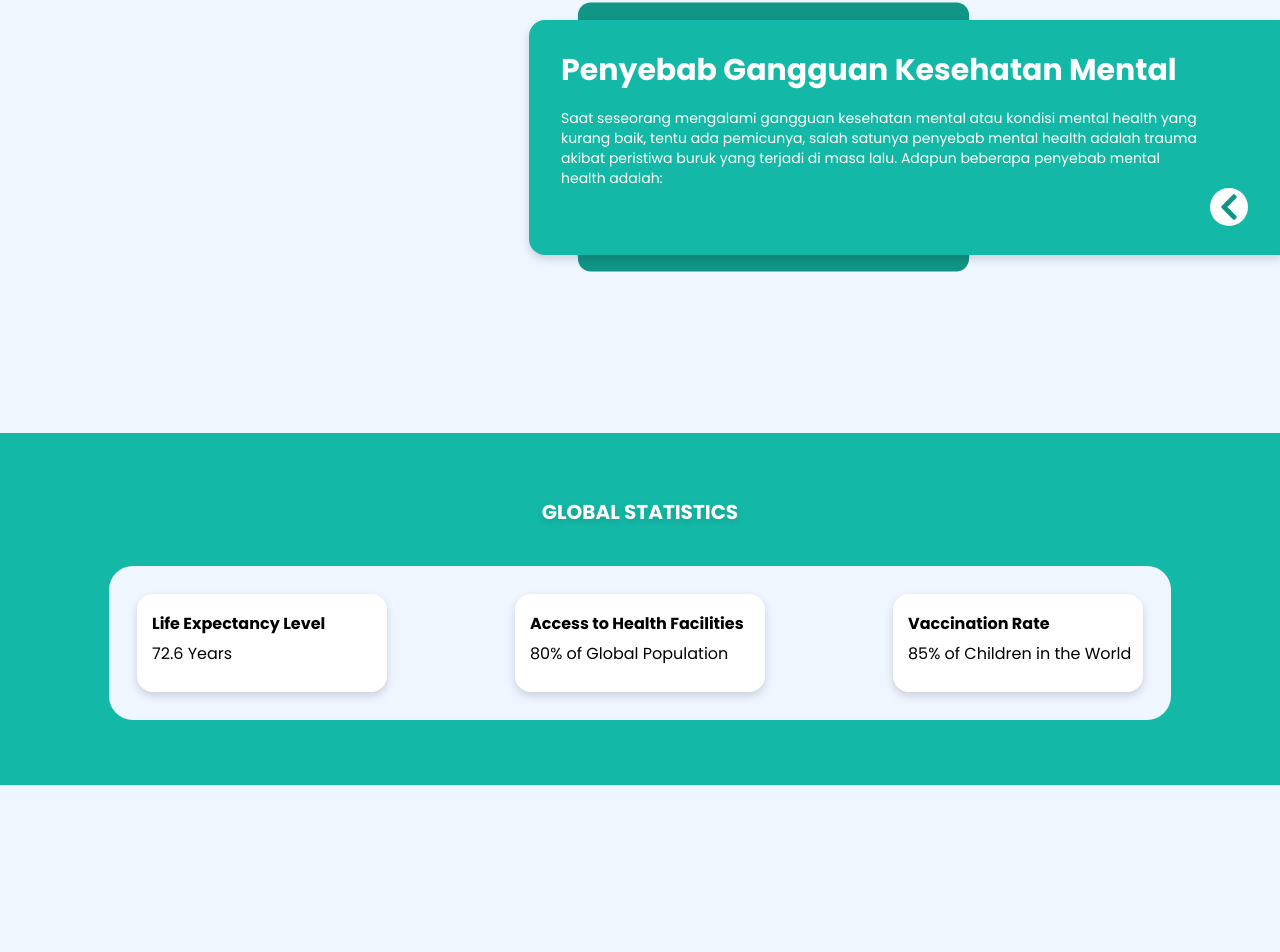
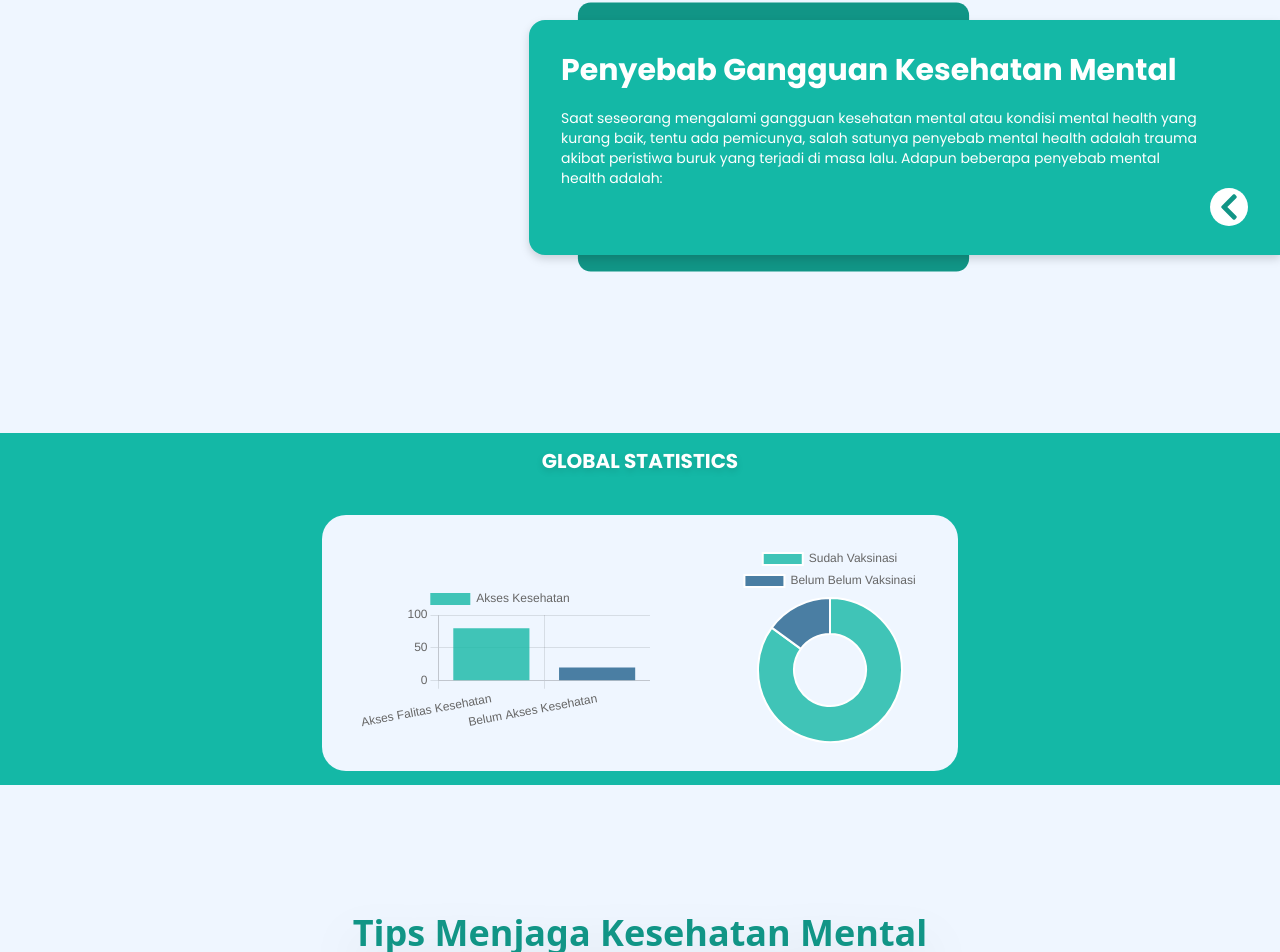
Before and after one commit to Alif1507/SEFEST25WEBDEV_El-Gus, a React (Vite) app: page / in a window 1280 px wide. Shown: the part 1954-2906 px from the top of the page. Before the commit the page ends 2739 px from the top, so only its background shows below. Built offline with nearby package versions, Linux system fonts and the light colour scheme.

Commit message:
added Statistic

```diff
--- a/package.json
+++ b/package.json
@@ -12,10 +12,14 @@
   "dependencies": {
     "@tailwindcss/vite": "^4.0.0",
     "aos": "^2.3.4",
+    "chart.js": "^4.4.7",
+    "framer-motion": "^12.0.6",
     "react": "^18.3.1",
     "react-animate-on-scroll": "^2.1.9",
+    "react-chartjs-2": "^5.3.0",
     "react-dom": "^18.3.1",
     "react-icons": "^5.4.0",
+    "react-router": "^7.1.3",
     "styled-components": "^6.1.14",
     "tailwindcss": "^4.0.0"
   },
--- a/src/App.jsx
+++ b/src/App.jsx
@@ -2,7 +2,9 @@ import Navbar from "./Navbar.jsx"
 import Hero from "./Hero.jsx"
 import Subhero from "./Subhero.jsx"
 import Penyebab from "./Penyebab.jsx";
+import Menjaga from "./Menjaga.jsx";
 import Statistic from "./Statistic.jsx";
+
 
 function App() {
   return (
@@ -12,6 +14,7 @@ function App() {
     <Subhero />
     <Penyebab />
     <Statistic />
+    <Menjaga />
     </>
   );
 }
--- /dev/null
+++ b/src/Menjaga.jsx
@@ -0,0 +1,70 @@
+function Menjaga() {
+  return (
+    <>
+      <div className="mt-32">
+        <div className="flex justify-center items-center w-screen">
+          <h1 className="text-hero text-4xl font-bold drop-shadow-2xl mb-16">
+            Tips Menjaga Kesehatan Mental
+          </h1>
+        </div>
+
+        <div>
+          <div>
+            <div>
+              <img src="" alt="" />
+            </div>
+          </div>
+          <div>
+            <div>
+              <img src="" alt="" />
+            </div>
+          </div>
+          <div>
+            <div>
+              <img src="" alt="" />
+            </div>
+          </div>
+        </div>
+
+        <div>
+          <div>
+            <div>
+              <img src="" alt="" />
+            </div>
+          </div>
+          <div>
+            <div>
+              <img src="" alt="" />
+            </div>
+          </div>
+          <div>
+            <div>
+              <img src="" alt="" />
+            </div>
+          </div>
+        </div>
+
+        <div>
+          <div>
+            <div>
+              <img src="" alt="" />
+            </div>
+          </div>
+          <div>
+            <div>
+              <img src="" alt="" />
+            </div>
+          </div>
+          <div>
+            <div>
+              <img src="" alt="" />
+            </div>
+          </div>
+        </div>
+
+      </div>
+    </>
+  );
+}
+
+export default Menjaga;
--- a/src/Penyebab.jsx
+++ b/src/Penyebab.jsx
@@ -19,12 +19,12 @@ function Penyebab() {
         kiri={true}
         head="Penyebab Gangguan Kesehatan Mental"
         subhead="Saat seseorang mengalami gangguan kesehatan mental atau kondisi mental health yang kurang baik, tentu ada pemicunya, salah satunya penyebab mental health adalah trauma akibat peristiwa buruk yang terjadi di masa lalu. Adapun beberapa penyebab mental health adalah:"
-        satu="Riwayat gangguan kesehatan jiwa dalam keluarga atau faktor genetik."
-        dua="Tinggal di lingkungan perumahan yang tidak sehat"
-        tiga="adanya riwayat kekerasan seksual,fisik, atau bentuk pelechan lainnya"
-        empat="Korban diskriminasi dab stigma"
-        lima="Terangsingkan atau terisolasi secara sosial atau merasa kesepian"
-        enam="Stress berat dalam jangka waktu lama"
+        satu="Sulit fokus dan berkonsentrasi"
+        dua="Kesulitan dalam mengatasi stres atau masalah sehari-hari."
+        tiga="Mudah emosi secara berlebihan dan rentan melakukan kekerasan."
+        empat="Menarik diri dari aktivitas sosial."
+        lima="Kehilangan minat untuk melakukan aktivitas yang awalnya disukai."
+        enam="Muncul pikiran untuk menyakiti diri sendiri (self harm) atau orang lain."
       />
     </>
   );
--- a/src/Statistic.jsx
+++ b/src/Statistic.jsx
@@ -17,10 +17,8 @@ function Statistic () {
       <h1 className="poppins font-bold drop-shadow-md text-xl text-center text-white">GLOBAL STATISTICS</h1>
     </div>
 
-    <div className="flex flex-row mx-20 gap-32 abu p-7 rounded-3xl">
-      <Scard head="Life Expectancy Level" sub="72.6 Years" />
-      <Scard head="Access to Health Facilities" sub="80% of Global Population" />
-      <Scard head="Vaccination Rate" sub="85% of Children in the World" />
+    <div className="flex flex-row mx-20 abu p-7 h-64 w-auto rounded-3xl">
+      <Scard />
     </div>
     </div>
  </>)
--- /dev/null
+++ b/src/components/Countup.jsx
@@ -0,0 +1,85 @@
+import { useEffect, useRef } from "react";
+import { useInView, useMotionValue, useSpring } from "framer-motion";
+
+export default function Countup({
+  to,
+  from = 0,
+  direction = "up",
+  delay = 0,
+  duration = 2, // Duration of the animation in seconds
+  className = "",
+  startWhen = true,
+  separator = "",
+  onStart,
+  onEnd,
+}) {
+  const ref = useRef(null);
+  const motionValue = useMotionValue(direction === "down" ? to : from);
+
+  // Calculate damping and stiffness based on duration
+  const damping = 20 + 40 * (1 / duration); // Adjust this formula for finer control
+  const stiffness = 100 * (1 / duration);   // Adjust this formula for finer control
+
+  const springValue = useSpring(motionValue, {
+    damping,
+    stiffness,
+  });
+
+  const isInView = useInView(ref, { once: true, margin: "0px" });
+
+  // Set initial text content to the initial value based on direction
+  useEffect(() => {
+    if (ref.current) {
+      ref.current.textContent = String(direction === "down" ? to : from);
+    }
+  }, [from, to, direction]);
+
+  // Start the animation when in view and startWhen is true
+  useEffect(() => {
+    if (isInView && startWhen) {
+      if (typeof onStart === "function") {
+        onStart();
+      }
+
+      const timeoutId = setTimeout(() => {
+        motionValue.set(direction === "down" ? from : to);
+      }, delay * 1000);
+
+      const durationTimeoutId = setTimeout(() => {
+        if (typeof onEnd === "function") {
+          onEnd();
+        }
+      }, delay * 1000 + duration * 1000);
+
+      return () => {
+        clearTimeout(timeoutId);
+        clearTimeout(durationTimeoutId);
+      };
+    }
+  }, [isInView, startWhen, motionValue, direction, from, to, delay, onStart, onEnd, duration]);
+
+  // Update text content with formatted number on spring value change
+  useEffect(() => {
+    const unsubscribe = springValue.on("change", (latest) => {
+      if (ref.current) {
+        const options = {
+          useGrouping: !!separator,
+          minimumFractionDigits: 0,
+          maximumFractionDigits: 0,
+        };
+
+        const formattedNumber = Intl.NumberFormat("en-US", options).format(
+          latest.toFixed(0)
+        );
+
+        ref.current.textContent = separator
+          ? formattedNumber.replace(/,/g, separator)
+          : formattedNumber;
+      }
+    });
+
+    return () => unsubscribe();
+  }, [springValue, separator]);
+
+  return <span className={`${className}`} ref={ref} />;
+}
--- a/src/components/Gcard.jsx
+++ b/src/components/Gcard.jsx
@@ -9,7 +9,7 @@ function Gcard({ head, subhead, satu, dua, tiga, empat, lima, enam, kiri }) {
   }
   return (
     <>
-      <div data-aos="zoom-out-right"
+      <div data-aos={`${kiri? 'fade-left' : 'fade-right'}`}
         className={`flex ${
           kiri ? "flex-row-reverse" : "flex-row"
         } items-center justify-between ${kiri ? "ml-10" : "mr-10"}`}
--- a/src/components/Scard.jsx
+++ b/src/components/Scard.jsx
@@ -1,22 +1,83 @@
-import AOS from "aos"
-import 'aos/dist/aos.css';
+import AOS from "aos";
+import "aos/dist/aos.css";
 import { useEffect } from "react";
+import { Bar, Doughnut, Line } from "react-chartjs-2";
+// Import required components from Chart.js
+import {
+  Chart as ChartJS,
+  LineElement,
+  PointElement,
+  ArcElement,
+  CategoryScale,
+  LinearScale,
+  BarElement,
+  Title,
+  Tooltip,
+  Legend,
+} from "chart.js";
 
-function Scard ({head, sub}) {
+ChartJS.register(
+  CategoryScale,
+  LineElement,
+  LinearScale,
+  PointElement,
+  ArcElement,
+  BarElement,
+  Title,
+  Tooltip,
+  Legend
+);
+
+function Scard() {
   useEffect(() => {
     AOS.init({
       duration: 500,
-      easing: 'ease-in-out',
-      once: false
-    })
-  })
+      easing: "ease-in-out",
+      once: false,
+    });
+  });
 
-  return (<>
-    <div data-aos="fade-up" className="poppins w-[250px] h-[98px] bg-white py-[18px] px-[15px] rounded-2xl text-nowrap text-md drop-shadow-lg">
-      <h1 className="font-bold">{head}</h1>
-      <p className="mt-1.5">{sub}</p>
+  return (
+    <>
+      <div className="flex gap-20 justify-center">
+        <div className="mt-10" data-aos="fade-right">
+          <Bar
+            data={{
+              labels: ["Akses Falitas Kesehatan", "Belum Akses Kesehatan"],
+              datasets: [
+                {
+                  label: "Akses Kesehatan",
+                  data: [80, 20, 100],
+                  backgroundColor: [
+                    "rgba(20,184, 166, 0.8)",
+                    "rgba(33,97, 140, 0.8)",
+                  ],
+                },
+              ],
+            }}
+          />
+        </div>
+        <div data-aos="fade-left">
+          <Doughnut
+            data={{
+              labels: ["Sudah Vaksinasi", "Belum Belum Vaksinasi"],
+              datasets: [
+                {
+                  label: "Akses Kesehatan",
+                  data: [85, 15],
+                  backgroundColor: [
+                    "rgba(20,184, 166, 0.8)",
+                    "rgba(33,97, 140, 0.8)",
+                  ],
+                },
+              ],
+            }}
+          />
+        </div>
+
       </div>
-  </>)
+    </>
+  );
 }
 
-export default Scard
+export default Scard;
```
Also changed, not shown: 1 other file (tests, documents, lock files or other folders).
